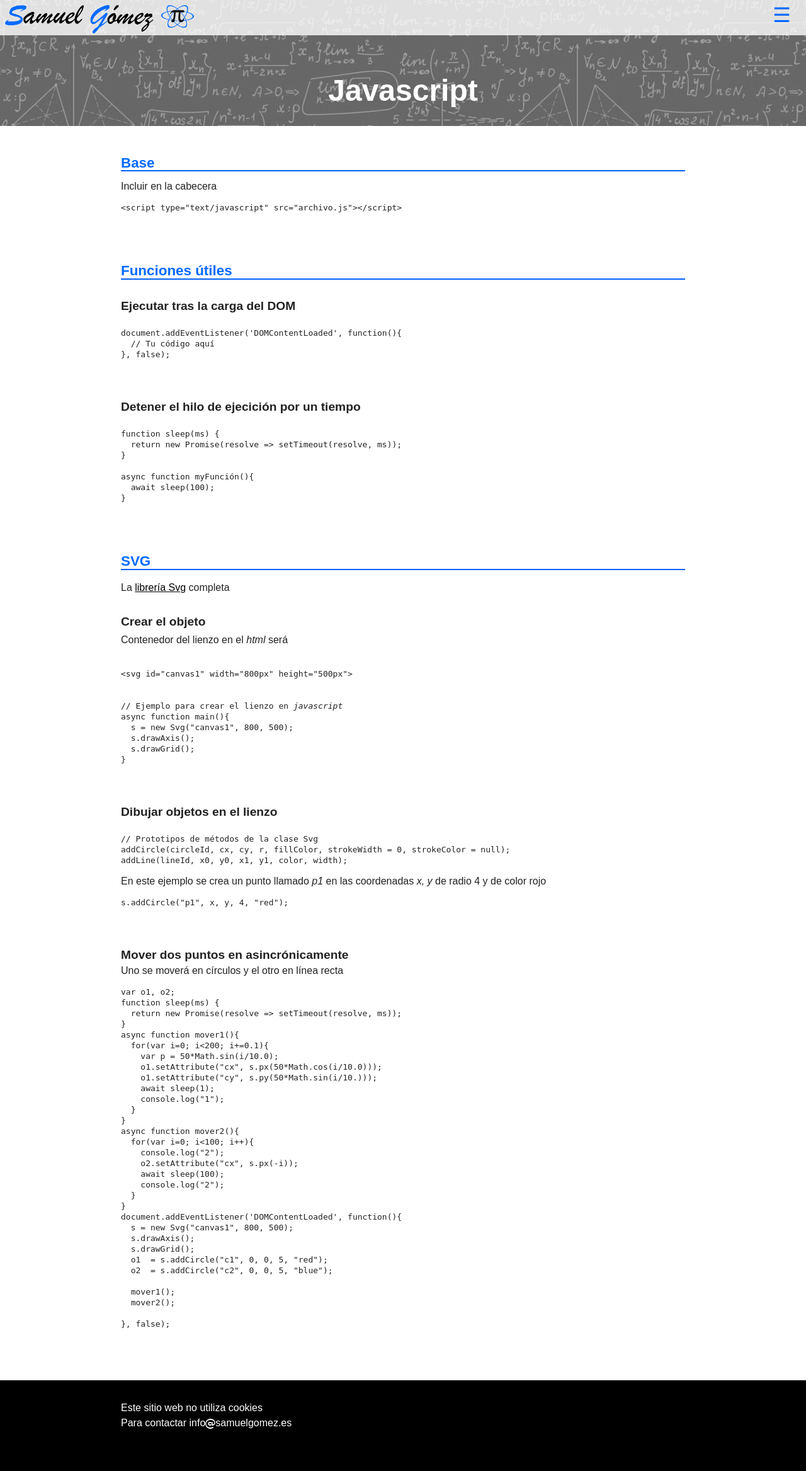
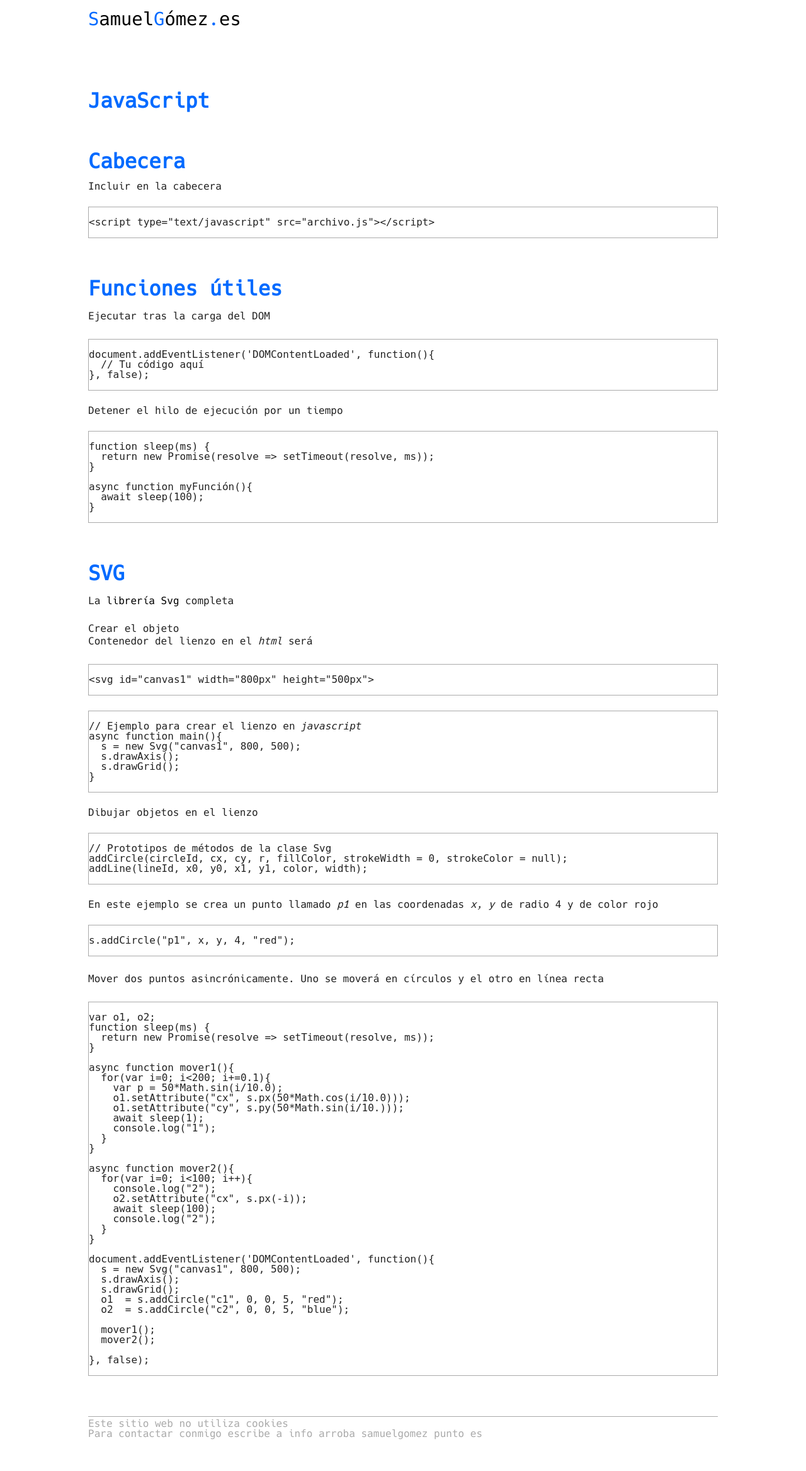
Before and after one commit to samuel-gf/samuelgomez.es, a PHP site: page /javascript.html in a window 1280 px wide. Shown: the whole page at 63% size. After the commit the page ends 2285 px from the top, so only its background shows below. Run offline with PHP 8.4, Linux system fonts and the light colour scheme; some libraries are stand-ins or nearby versions.

Commit message:
Simplificada la web para tener el aspecto más minimalista posible

```diff
--- a/css/portada.css
+++ b/css/portada.css
@@ -36,7 +36,7 @@
 }
 
 header a{
-	font-size: 2rem;
+	font-size: 1.8rem;
 	padding: 1rem 0 2rem 0;
 }
 
@@ -46,11 +46,12 @@
 
 
 h1 {	/* M */
-	margin: 2rem 0 1rem 0;
-	font-size: 1.4rem;
+	margin: 4rem 0 1rem 0;
+	font-size: 2rem;
 	color: #006aff;
 	font-weight: bold;
 }
+
 
 p {	/* M */
 	margin: 0 0 1rem 0;
@@ -65,7 +66,7 @@
 	height: 2rem;
 }
 
-a:after{
+a::after{
 	/*content: " \1F5B9";
 	color: #006aff;*/
 }
@@ -73,12 +74,13 @@
 	text-decoration: underline;
 }
 
+
 ul {
 	list-style-position: inside;
 	margin-top: 1rem;
 }
 
-ul li:before{
+ul li::before{
 	content: "-";
 	margin-right: 1rem;
 	color: #aaaaaa;
@@ -92,11 +94,12 @@
 pre{
 	tab-size:2;
 	-moz-tab-size: 4;
+	border: 1px solid #aaaaaa;
+	margin: 1.5rem 0;
 }
 
 code{
   	font-family: monospace;
-  	margin: 1em 0;
 	white-space: pre-wrap;
 	line-height: 1rem;
 }
--- a/javascript.html
+++ b/javascript.html
@@ -6,10 +6,9 @@
     <meta name="viewport" content="width=device-width, initial-scale=1.0"/>
 	<meta name="description" content="Apuntes de Javascript"/>
     <link rel="stylesheet" type="text/css" href="css/reset2.css?t=1">
-	<link rel="stylesheet" type="text/css" href="css/general.css?t=1">
+	<link rel="stylesheet" type="text/css" href="css/portada.css?t=1">
 	<link rel="stylesheet" type="text/css" href="css/highlight/default.css">
 
-	<script type="text/javascript" src="js/toc.js"></script>
 	<script type="text/javascript" src="js/highlight.pack.js"></script>
 	<script type="text/javascript" src="js/code_reformat.js"></script>
 	<script>hljs.initHighlightingOnLoad();</script>
@@ -28,42 +27,37 @@
 </head>
 <body>
 <header>
-	<nav>
-	<a href="index.html"><img id="logo" src="img/logo/logoS3.png" alt=""></a>
-	<a id="nav-toggle" href="#" onclick="toggle_toc();">&#9776;</a>
-	</nav>
-	<h1>Javascript</h1>
+	<a href="index.html">
+		<span class="blue">S</span>amuel<span class="blue">G</span>ómez<span class="blue">.</span>es
+	</a>
+	<h1>JavaScript</h1>
 </header>
 
 
-<nav id="toc">
-	<h2>Índice de contenidos</h2>
-	<ul>
-		<li><a href="#base">Base</a></li>
-		<li><a href="#utiles">Funciones útiles</a></li>
-		<li><a href="#svg">SVG</a></li>
-	</ul>
-</nav>
+<main>
 
-<main>
-<article>
-	<a name="base"><h1>Base</h1></a>
+	<h1>Cabecera</h1>
+
 	Incluir en la cabecera
+
 	<pre><code>
 	&lt;script type="text/javascript" src="archivo.js"&gt;&lt;/script&gt;
 	</code></pre>
-</article>
 
-<article>
-	<a name="utiles"><h1>Funciones útiles</h1></a>
-	<h2>Ejecutar tras la carga del DOM</h2>
+
+
+
+	<h1>Funciones útiles</h1>
+
+	<p>Ejecutar tras la carga del DOM</p>
+
 	<pre><code class="javascript">
 	document.addEventListener('DOMContentLoaded', function(){
 		// Tu código aquí
 	}, false);
 	</code></pre>
 
-	<h2>Detener el hilo de ejecición por un tiempo</h2>
+	Detener el hilo de ejecución por un tiempo
 	<pre><code class="javascript">
 	function sleep(ms) {
 		return new Promise(resolve => setTimeout(resolve, ms));
@@ -73,12 +67,11 @@
 		await sleep(100);
 	}
 	</code></pre>
-</article>
 
-<article>
-	<a name="svg"><h1>SVG</h1></a>
+	<h1>SVG</h1>
 	<p>La <a href="js/Svg.js">librería Svg</a> completa</p>
-	<h2>Crear el objeto</h2>
+
+	Crear el objeto
 	<p>Contenedor del lienzo en el <em>html</em> será</p>
 
 	<pre><code class="html">
@@ -94,7 +87,7 @@
 	}
 	</code></pre>
 
-	<h2>Dibujar objetos en el lienzo</h2>
+	Dibujar objetos en el lienzo
 	<pre><code class="javascript">
 	// Prototipos de métodos de la clase Svg
 	addCircle(circleId, cx, cy, r, fillColor, strokeWidth = 0, strokeColor = null);
@@ -107,13 +100,13 @@
 	s.addCircle("p1", x, y, 4, "red");
 	</code></pre>
 
-	<h2>Mover dos puntos en asincrónicamente</h2>
-	Uno se moverá en círculos y el otro en línea recta
+	<p>Mover dos puntos asincrónicamente. Uno se moverá en círculos y el otro en línea recta</p>
 	<pre><code class="javascript">
 	var o1, o2;
 	function sleep(ms) {
 		return new Promise(resolve => setTimeout(resolve, ms));
 	}
+
 	async function mover1(){
 		for(var i=0; i<200; i+=0.1){
 			var p = 50*Math.sin(i/10.0);
@@ -123,6 +116,7 @@
 			console.log("1");
 		}
 	}
+
 	async function mover2(){
 		for(var i=0; i<100; i++){
 			console.log("2");
@@ -131,6 +125,7 @@
 			console.log("2");
 		}
 	}
+
 	document.addEventListener('DOMContentLoaded', function(){
 		s = new Svg("canvas1", 800, 500);
 		s.drawAxis();
@@ -144,15 +139,12 @@
 	}, false);
 	</code></pre>
 
-</article>
+</h1>
 </main>
 
 <footer>
-	<p>Este sitio web no utiliza cookies
-	<br>
-	Para contactar info<img src="img/perm/ab.png" alt="en">samuelgomez.es
-	</p>
-	<br/>
+	<p>Este sitio web no utiliza cookies</p>
+	<p>Para contactar conmigo escribe a info arroba samuelgomez punto es</p>
 </footer>
 
 </body>
```
Also changed, not shown: js/Svg.js (+6 -2 lines).
